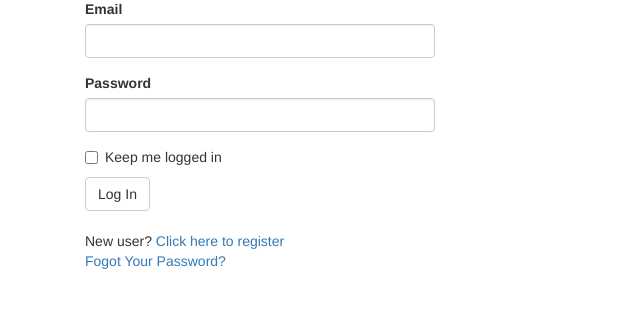
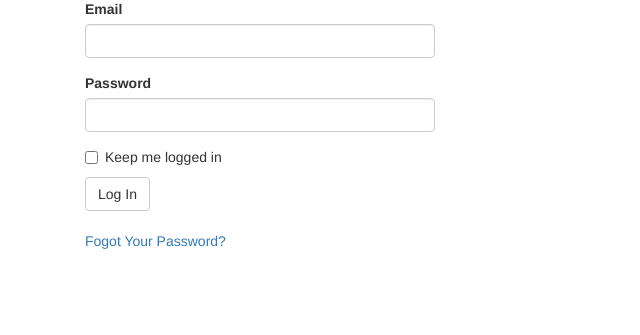
Before and after one commit to Iiss/mars_quiz_admin, a Flask app: page /auth/login in a window 1280 px wide. Shown: the part 193-528 px from the top of the page, without its empty margins (0-640 px from the left). Run offline with Flask 2, Linux system fonts and the light colour scheme; some libraries are stand-ins or nearby versions.

Commit message:
User registration flow changed

```diff
--- a/app/auth/forms.py
+++ b/app/auth/forms.py
@@ -17,15 +17,11 @@ class AddUserForm(Form):
 	submit = SubmitField(u'Отправить приглашение')
 
 	def validate_email(self, field):
-		if User.query.filter_by(email = field.data).first():
+		user = User.query.filter_by(email = field.data).first()
+		if user and user.confirmed:
 			raise ValidationError('Email already registered')
 
 class RegistrationForm(Form):
-	email = StringField('Email', validators = [Required(), Length(1, 64), Email()])
-	username = StringField('Username', validators = [
-		Required(), Length(1, 64), Regexp('^[A-Za-z][A-Za-z0-9_.]*$', 0,
-											'Usernames must have only letters, '
-											'numbers, dots and underscores')])
 	password = PasswordField('Password', validators = [
 		Required(), EqualTo('password2', message = 'Passwords must match.')])
 	password2 = PasswordField('Confirm password', validators = [Required()])
--- a/app/auth/views.py
+++ b/app/auth/views.py
@@ -36,50 +36,38 @@ def logout():
 def add_user():
 	form = AddUserForm()
 	if form.validate_on_submit():
-		user = User(email = form.email.data,
-					name = form.name.data,
-					surname = form.name.data)
+		#if user was already invited but was unconfirmed
+		#rewrite user name and surname
+		user = User.query.filter_by(email = form.email.data).first()
+		if user is None:
+			user = User(email = form.email.data)
+		user.name = form.name.data,
+		user.surname = form.surname.data
 		db.session.add(user)
 		db.session.commit()
 		token = user.generate_confirmation_token()
 		send_email(user.email, 'Welcome new user',
-					'auth/email/confirm', user = user, token = token)
+					'auth/email/register', user = user, token = token)
 		flash('A confirmation link has been sent to user')
 		return redirect(url_for('main.index'))
 	return render_template('auth/add_user.html', form = form)
 
-@auth.route('/register', methods = ['GET', 'POST'])
-def register():
+@auth.route('/register/<token>', methods = ['GET', 'POST'])
+def register(token):
+	user = User.parse_invite_token(token)
+	if user is None:
+		flash('Your invite is invalid or expired')
+		return redirect(url_for('main.index'))
+	if user.confirmed:
+		return redirect(url_for('main.index'))
 	form = RegistrationForm()
 	if form.validate_on_submit():
-		user = User(email = form.email.data,
-					username = form.username.data,
-					password = form.password.data)
+		user.password = form.password.data
+		user.confirmed = True
 		db.session.add(user)
-		db.session.commit()
-		token = user.generate_confirmation_token()
-		send_email(user.email, 'Confirm Your Account',
-					'auth/email/confirm', user = user, token = token)
-		flash('A confirmation link has been sent to you by email.')
-		return redirect(url_for('main.index'))
+		flash('Congratulation you registered successfully.')
+		return redirect(url_for('auth.login'))
 	return render_template('auth/register.html', form = form)
-
-@auth.route('/confirm/<token>')
-@login_required
-def confirm(token):
-	if current_user.confirmed:
-		return redirect(url_for('main.index'))
-	if current_user.confirm(token):
-		flash('You have confirmed your account. Thanks!')
-	else:
-		flash('The confirmation link is invalid or expired.')
-	return redirect(url_for('main.index'))
-
-@auth.route('/unconfirmed')
-def unconfirmed():
-	if current_user.is_anonymous() or current_user.confirmed:
-		return redirect('main.index')
-	return render_template('auth/unconfirmed.html')
 
 @auth.route('/confirm')
 @login_required
--- a/app/templates/auth/email/confirm.html
+++ b/app/templates/auth/email/register.html
@@ -1,12 +1,12 @@
 <html>
-Dear {{ user.username }},
+Dear {{ user.name }},
 <br/>
 Welcome to Flasky!
 <br/>
 To confirm your account please clickon the following link:
 <br/>
-<a href="{{ url_for('auth.confirm', token = token, _external = True) }}">
-{{ url_for('auth.confirm', token = token, _external = True) }}
+<a href="{{ url_for('auth.register', token = token, _external = True) }}">
+{{ url_for('auth.register', token = token, _external = True) }}
 </a>
 <br/>
 Sincerely,
--- a/app/templates/auth/email/confirm.txt
+++ b/app/templates/auth/email/register.txt
@@ -1,10 +1,10 @@
-Dear {{ user.username }},
+Dear {{ user.name }},
 
 Welcome to Flasky!
 
 To confirm your account please clickon the following link:
 
-{{ url_for('auth.confirm', token = token, _external = True) }}
+{{ url_for('auth.register', token = token, _external = True) }}
 
 Sincerely,
 
--- a/app/templates/auth/login.html
+++ b/app/templates/auth/login.html
@@ -11,11 +11,6 @@
 	{{ wtf.quick_form(form) }}
 	<br/>
 	<p>
-	New user?
-		<a href="{{ url_for('auth.register') }}">
-			Click here to register
-		</a>
-	<br/>
 		<a href="{{ url_for('auth.password_reset_request') }}">
 			Fogot Your Password?
 		</a>
--- a/app/templates/index.html
+++ b/app/templates/index.html
@@ -4,7 +4,7 @@
 <div class="page-header">
 	<h1>Hello,
 		{% if current_user.is_authenticated() %}
-			{{ current_user.username }}
+			{{ current_user.name }}
 		{% else %}
 			Stranger
 		{% endif %}
```
Also changed, not shown: app/models.py (+15 -3 lines).
